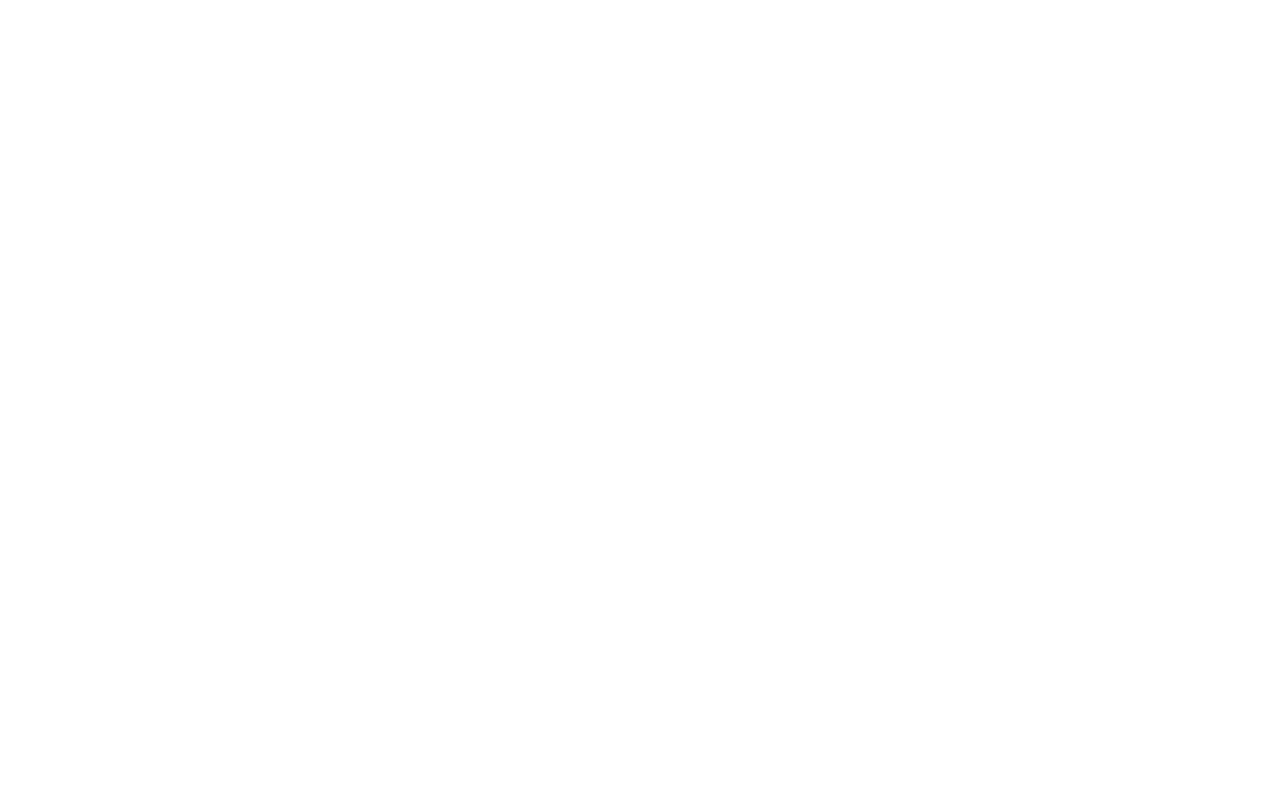
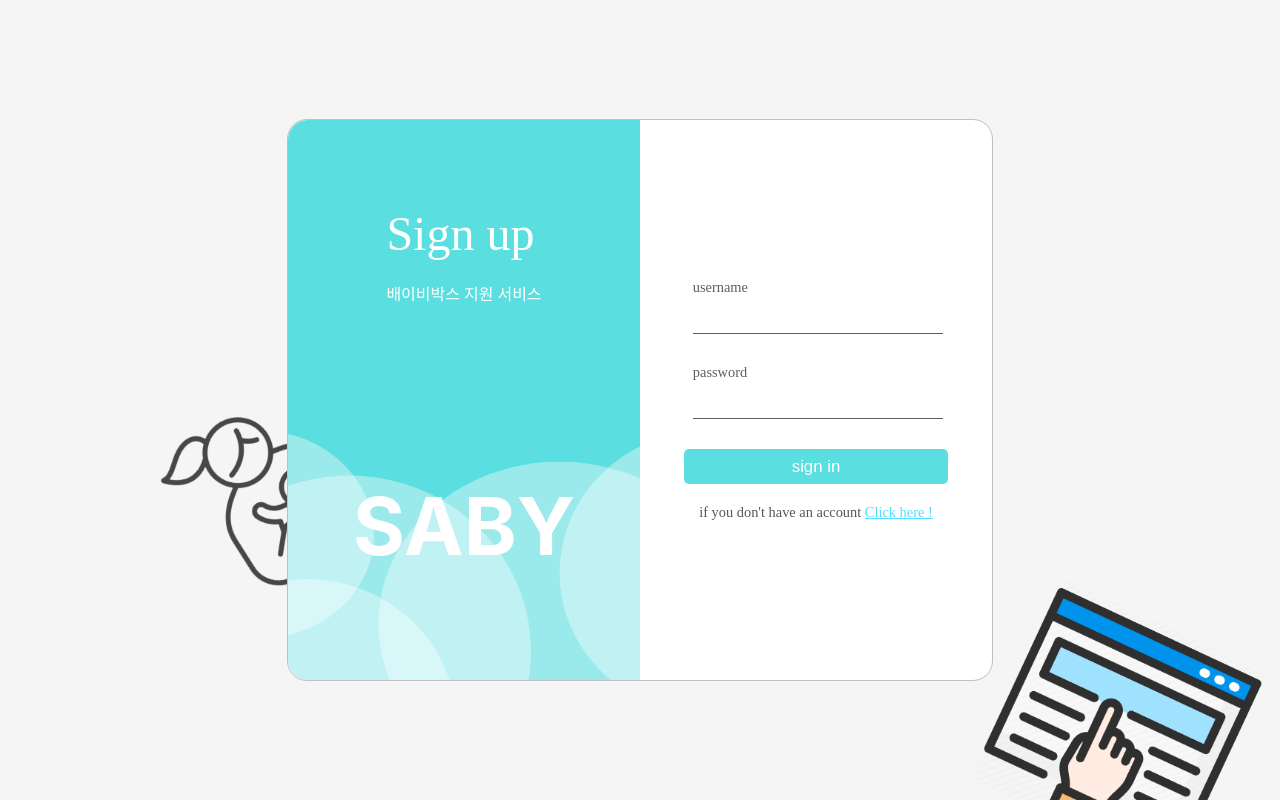
Before and after one commit to HACKERTON-JATS/SABY_FRONTEND, a React (Create React App) app: page /Signin in a window 1280 px wide. Built offline with nearby package versions, Linux system fonts and the light colour scheme; a web font is replaced by a local one.

Commit message:
[ADD] Signin UI

```diff
--- a/src/components/Last.js
+++ b/src/components/Last.js
@@ -1,15 +1,15 @@
 import React from 'react';
 import Enter from "./Enter/Enter";
 import Main from "./Main/Main";
-import Login from "./Login/Login";
-import { BrowserRouter as Router, Route} from "react-router-dom";
+import Signin from "./Login/Signin/Signin";
+import { BrowserRouter as Router, Route } from "react-router-dom";
 
 const Last = () => {
     return (
         <Router>
             <Route exact path="/" component={Enter}></Route>
             <Route exact path="/Main" component={Main}></Route>
-            <Route exact path="/Login" component={Login}></Route>
+            <Route exact path="/Signin" component={Signin}></Route>
         </Router>
     );
 }
--- a/src/components/Login/Login.js
+++ /dev/null
@@ -1,24 +0,0 @@
-import React from "react";
-import * as S from "./styles";
-import Logo from "../../assets/Logo.png";
-
-const Login = () => {
-    return (
-        <S.Wrapper>
-            <S.Modal>
-                <S.SignUp>
-                    <S.Top>
-                        <S.SignUpP>Sign up</S.SignUpP>
-                        <S.Slogan>배이비박스 지원 서비스</S.Slogan>
-                    </S.Top>
-                    <S.Logo>SABY</S.Logo>
-                </S.SignUp>
-                <S.InpWrapper>
-                    <S></S>
-                </S.InpWrapper>
-            </S.Modal>
-        </S.Wrapper>
-    )
-}
-
-export default Login;
--- /dev/null
+++ b/src/components/Login/Signin/Signin.js
@@ -0,0 +1,35 @@
+import React from "react";
+import * as S from "./styles";
+import { NavLink } from "react-router-dom";
+
+const Signin = () => {
+    return (
+        <S.Wrapper>
+            <S.Modal>
+                <S.SignInWrp>
+                    <S.Top>
+                        <S.SignInP>Sign up</S.SignInP>
+                        <S.Slogan>배이비박스 지원 서비스</S.Slogan>
+                    </S.Top>
+                    <S.Logo>SABY</S.Logo>
+                </S.SignInWrp>
+                <S.InpWrapper>
+                    <S.InpDisplay>
+                        <S.Name>
+                            <S.UserName>username</S.UserName>
+                            <S.NameInp />
+                        </S.Name>
+                        <S.Password>
+                            <S.UserPassword>password</S.UserPassword>
+                            <S.PasswordInp />
+                        </S.Password>
+                        <S.SignInBtn>sign in</S.SignInBtn>
+                        <S.GoSignUp>if you don't have an account <NavLink exact to="/SignUp">Click here !</NavLink></S.GoSignUp>
+                    </S.InpDisplay>
+                </S.InpWrapper>
+            </S.Modal>
+        </S.Wrapper>
+    )
+}
+
+export default Signin
--- /dev/null
+++ b/src/components/Login/Signin/styles.js
@@ -0,0 +1,135 @@
+import styled from "styled-components";
+import Background from "../../../assets/EnterBackground.png";
+import SignInBack from "../../../assets/SignInBack.png";
+
+export const Wrapper = styled.div`
+    width: 100%;
+    height: 100vh;
+    background-image: url(${Background});
+    background-size: cover;
+    background-repeat: no-repeat;
+    display: flex;
+    justify-content: center;
+    align-items: center;
+`
+
+export const Modal = styled.div`
+    width: 55%;
+    height: 70%;
+    background: #fff;
+    border-radius: 20px;
+    border: 1px solid #BFBFBF;
+    display: flex;
+`
+
+export const SignInWrp = styled.div`
+    background: url(${SignInBack});
+    background-size: cover;
+    background-repeat: no-repeat;
+    display: flex;
+    flex-direction: column;
+    justify-content: space-around;
+    width: 50%;
+    border-radius: 20px 0px 0px 20px;
+    align-items: center;
+`
+
+export const Top = styled.div`
+
+`
+
+export const SignInP = styled.p`
+    color: white;
+    font-weight: lighter;
+    font-size: 3rem;
+`
+
+export const Slogan = styled.p`
+    color: #fff;
+    margin-top: 20px;
+`
+
+export const Logo = styled.h1`
+    font-size: 5em;;
+    color: white;
+    margin-bottom: 20px;
+`
+
+export const InpWrapper = styled.div`
+    width: 50%;
+`
+
+export const InpDisplay = styled.div`
+    width: 100%;
+    height: 100%;
+    display: flex;
+    justify-content: center;
+    align-items: center;
+    flex-direction: column;
+`
+
+export const Name = styled.div`
+    width: 100%;
+    margin-left: 30%;
+`
+
+export const UserName = styled.p`
+    color: #5f5f5f;
+    font-size: 0.9rem;
+`
+
+export const NameInp = styled.input`
+    border: none;
+    width: 70%;
+    height: 30px;
+    border-bottom: 1px solid #5f5f5f;
+    margin-top: 5px;
+    outline: none;
+    color: #232323;
+`
+
+export const Password = styled.div`
+    margin-top: 30px;
+    width: 100%;
+    margin-left: 30%;
+`
+
+export const UserPassword = styled.p`
+    color: #5f5f5f;
+    font-size: 0.9rem;
+`
+
+export const PasswordInp = styled.input`
+    border: none;
+    width: 70%;
+    border-bottom: 1px solid #5f5f5f;
+    margin-top: 5px;
+    height: 30px;
+`
+
+export const GoSignUp = styled.p`
+    margin-top: 20px;
+    font-size: 0.9rem;
+    color: #575757;
+    & a{
+        color: #53deff;
+    }
+
+    & a:hover{
+        color: #7cf8ff;
+    }
+
+
+
+`
+
+export const SignInBtn = styled.button`
+    margin-top: 30px;
+    border-radius: 5px;
+    border: none;
+    background: #5bdedf;
+    color: #fff;
+    font-size: 1.05rem;
+    width: 75%;
+    height: 35px;
+`
--- a/src/components/Login/styles.js
+++ /dev/null
@@ -1,60 +0,0 @@
-import styled from "styled-components";
-import Background from "../../assets/EnterBackground.png";
-import SignUpBack from "../../assets/SignUpBack.png";
-
-export const Wrapper = styled.div`
-    width: 100%;
-    height: 100vh;
-    background-image: url(${Background});
-    background-size: cover;
-    background-repeat: no-repeat;
-    display: flex;
-    justify-content: center;
-    align-items: center;
-`
-
-export const Modal = styled.div`
-    width: 55%;
-    height: 70%;
-    background: #fff;
-    border-radius: 20px;
-    border: 1px solid #BFBFBF;
-    display: flex;
-`
-
-export const SignUp = styled.div`
-    background: url(${SignUpBack});
-    background-size: cover;
-    background-repeat: no-repeat;
-    display: flex;
-    flex-direction: column;
-    justify-content: space-around;
-    width: 50%;
-    border-radius: 20px 0px 0px 20px;
-    align-items: center;
-`
-
-export const Top = styled.div`
-
-`
-
-export const SignUpP = styled.p`
-    color: white;
-    font-weight: lighter;
-    font-size: 3rem;
-`
-
-export const Slogan = styled.p`
-    color: #fff;
-    margin-top: 20px;
-`
-
-export const Logo = styled.h1`
-    font-size: 5em;;
-    color: white;
-    margin-bottom: 20px;
-`
-
-export const InpWrapper = styled.div`
-
-`
```
Also changed, not shown: src/assets/SignInBack.png (renamed from src/assets/SignUpBack.png), src/components/Login/Signup/Signup.js (added), src/components/Login/Signup/styles.js (added).
